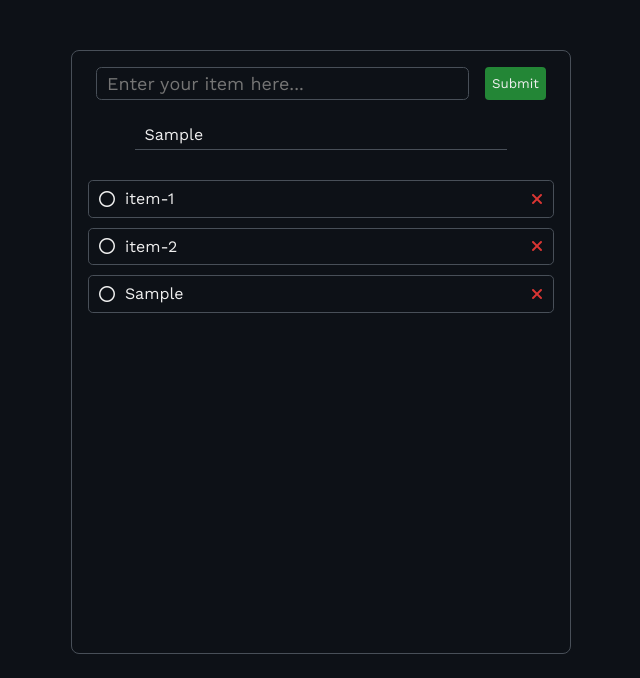
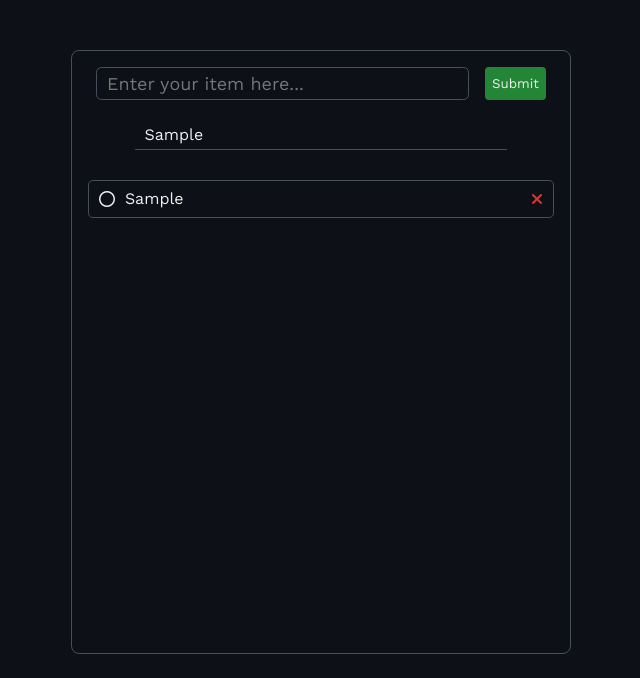
Before and after one commit to santebaratie/js-todo-list, a plain HTML site: page index.html in a window 1280 px wide. Both pictures are taken after typing "Sample", "Sample" into the empty fields and a click on the input "Submit". Shown: the top 678 px of the page, without its empty margins (319-959 px from the left). Drawn offline with nearby package versions, Linux system fonts and the light colour scheme.

Commit message:
Load items when page loaded

```diff
--- a/app.js
+++ b/app.js
@@ -1,4 +1,5 @@
 "use strict";
+
 // Select UI elements
 
 const submitBtn = document.querySelector("input[type='submit'");
@@ -8,6 +9,7 @@ const itemList = document.querySelector("ul");
 // Add element to the page
 
 function addItemToUI(item){
+
   // Create list element items
 
   const li = document.createElement('li');
@@ -15,7 +17,7 @@ function addItemToUI(item){
   circle.classList.add('fa-regular', 'fa-circle');
   circle.addEventListener("click", (e) => {
     circle.parentElement.classList.toggle('completed');
-  })
+  });
   const circleFilled = document.createElement('i');
   circleFilled.classList.add('fa-solid','fa-circle', 'hidden');
   const xMark = document.createElement('i');
@@ -36,10 +38,33 @@ submitBtn.addEventListener("click", (e) => {
   const item = itemInput.value.trim();
 
   // Check if the value an empty string
+
   if(item){
     addItemToUI(item);
+    saveItemToLocalStorage(item);
   }
 });
+
+
+// A function to add an element to the local storage
+
+function saveItemToLocalStorage(item){
+  const items = getLocalStorageItems();
+  items.push(item);
+  localStorage.setItem('items', JSON.stringify(items));
+}
+
+// A function to retrieve items from the local storage
+
+function getLocalStorageItems(){
+  let items = localStorage.getItem('items');
+  if (items === null) {
+    items = [];
+    return items;
+  } else {
+    return JSON.parse(items);
+  }
+}
 
 
 // Remove element from the page
@@ -52,3 +77,21 @@ itemList.addEventListener("click", (e) => {
     })
    }
 })
+
+
+// A function that loads items from local storage and add to the page
+
+function loadItemsToThePage(){
+  itemList.innerHTML = '';
+  const items = getLocalStorageItems();
+  for(const item of items){
+    addItemToUI(item);
+  }
+}
+
+
+// Load items from the local storage when page loaded
+
+window.addEventListener("DOMContentLoaded", (e) => {
+  loadItemsToThePage();
+})
--- a/styles.css
+++ b/styles.css
@@ -77,6 +77,7 @@ a:active {
 .form div {
   display: flex;
 }
+
 input[type='text'] {
   width: 80%;
   background-color: transparent;
@@ -145,6 +146,7 @@ li {
 li:after {
   content: "";
   width: 0;
+  left: 30px;
   display: block;
   height: 2px;
   background-color: var(--secondary-color);
```
